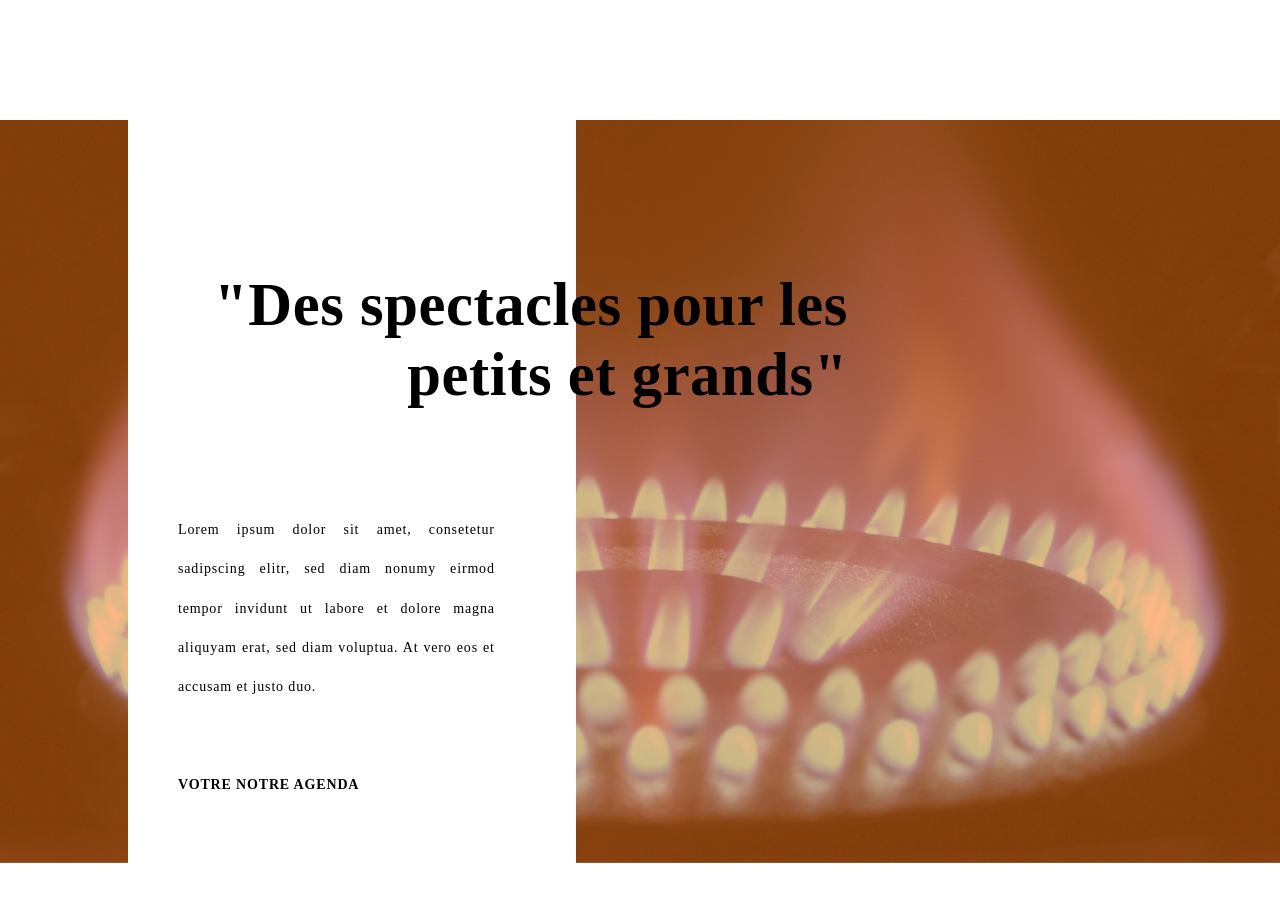
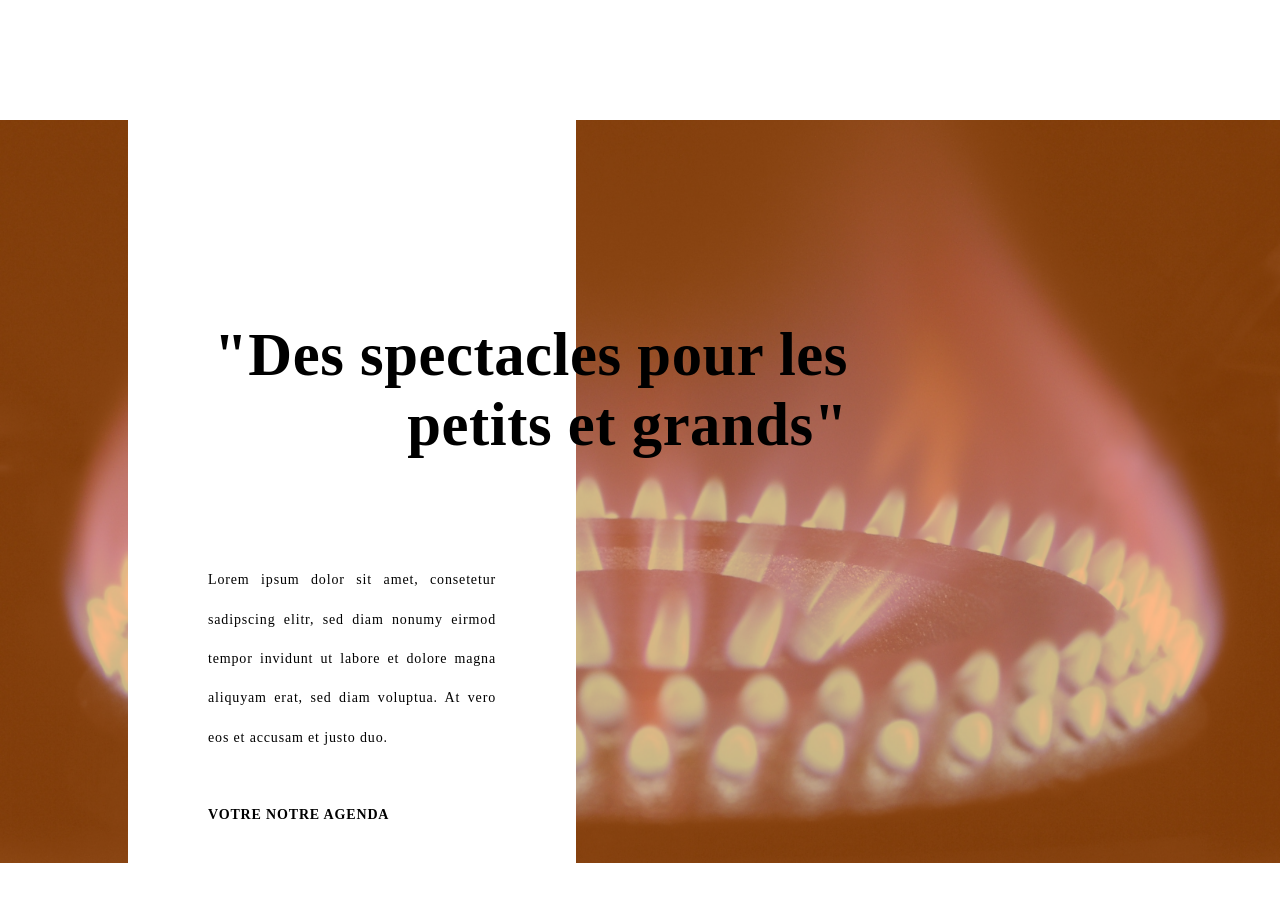
Before and after one commit to botflux/souperman, a website built with webpack: page src/templates/index.html in a window 1280 px wide. Shown: the part 1780-2682 px from the top of the page. Built offline with nearby package versions, Linux system fonts and the light colour scheme.

Commit message:
fix: layout-2 markup

```diff
--- a/src/styles/index.scss
+++ b/src/styles/index.scss
@@ -162,30 +162,27 @@ body {
         z-index: -2;
     }
 
-    &-title {
+    &-header {
         padding-left: var(--page-padding-x);
         padding-right: calc(var(--page-padding-x) * 4);
-
         padding-top: 40px;
 
         text-align: right;
     }
 
     &-text {
-        margin-left: var(--page-padding-x);
-        margin-right: calc(var(--page-padding-x) * 4.5);
         text-align: justify;
-        padding: var(--page-padding-x) calc(1.5 * var(--page-padding-x));
-        background: var(--primary-color);
     }
 
     &-content {
+        margin-right: calc(var(--page-padding-x) + 30%);
+        margin-left: var(--page-padding-x);
         padding-bottom: 40px;
     }
 
-    &-button {
-        display: inline-block;
-        padding: 0 var(--page-padding-x);
+    &-footer {
+        padding-left: var(--page-padding-x);
+        padding-bottom: 40px;
     }
 }
 
@@ -228,7 +225,7 @@ body {
     }
 
     .layout-2 {
-        &-title {
+        &-header {
             padding-right: var(--page-padding-x);
             padding-top: 150px;
             margin-bottom: 100px;
@@ -242,14 +239,8 @@ body {
             width: 45%;
         }
 
-        &-text {
-            margin-right: calc(2.5 * var(--page-padding-x));
-            padding: 25px;
-            margin-bottom: 70px;
-        }
-
         &-content {
-            padding-bottom: 150px;
+            margin-right: calc(45% + var(--page-padding-x));
         }
     }
 }
@@ -338,21 +329,12 @@ body {
         }
 
         &-content {
-            width: 45%;
+            margin-right: calc(55% + var(--page-padding-x));
             padding-bottom: 70px;
         }
 
-        &-title {
+        &-header {
             width: 60%;
-        }
-
-        &-text {
-            margin-left: var(--page-padding-x);
-            margin-right: var(--page-padding-x);
-
-            padding: 0;
-
-            background: none;
         }
     }
 }
@@ -407,17 +389,13 @@ body {
         }
 
         &-content {
-            margin-left: 10%;
+            margin-left: calc(10% + var(--page-padding-x));
+            margin-right: calc(55% + var(--page-padding-x));
+            padding-bottom: 0;
         }
 
-        &-text {
-            margin-left: 50px;
-            width: 55%;
-        }
-
-        &-button {
-            margin-left: 50px;
-            padding: 0;
+        &-footer {
+            padding-left: calc(10% + var(--page-padding-x));
         }
     }
 }
--- a/src/templates/index.html
+++ b/src/templates/index.html
@@ -33,11 +33,15 @@
 
             <div class="section layout-2">
                 <img src="../images/blaze.jpg" alt="Flammes" class="layout-2-img">
-                <h2 class="title layout-2-title">"Des spectacles pour les petits et grands"</h2>
+                <header class="layout-2-header">
+                    <h2 class="title layout-2-title">"Des spectacles pour les petits et grands"</h2>
+                </header>
                 <div class="layout-2-content">
                     <p class="layout-2-text">Lorem ipsum dolor sit amet, consetetur sadipscing elitr, sed diam nonumy eirmod tempor invidunt ut labore et dolore magna aliquyam erat, sed diam voluptua. At vero eos et accusam et justo duo.</p>
+                </div>
+                <footer class="layout-2-footer">
                     <a href="#" class="button layout-2-button">Votre notre agenda</a>
-                </div>
+                </footer>
             </div>
         </div>
     </div>
```
